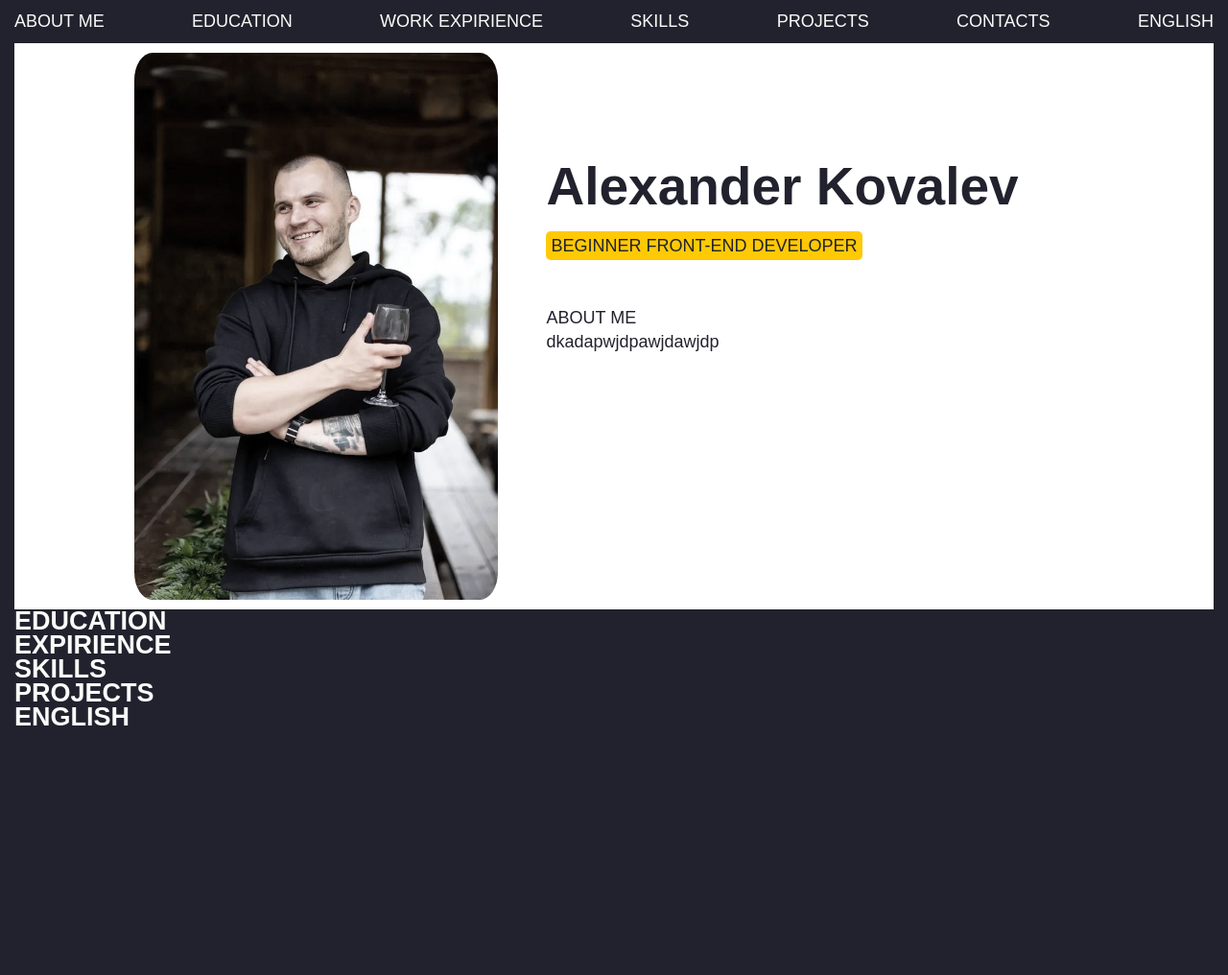
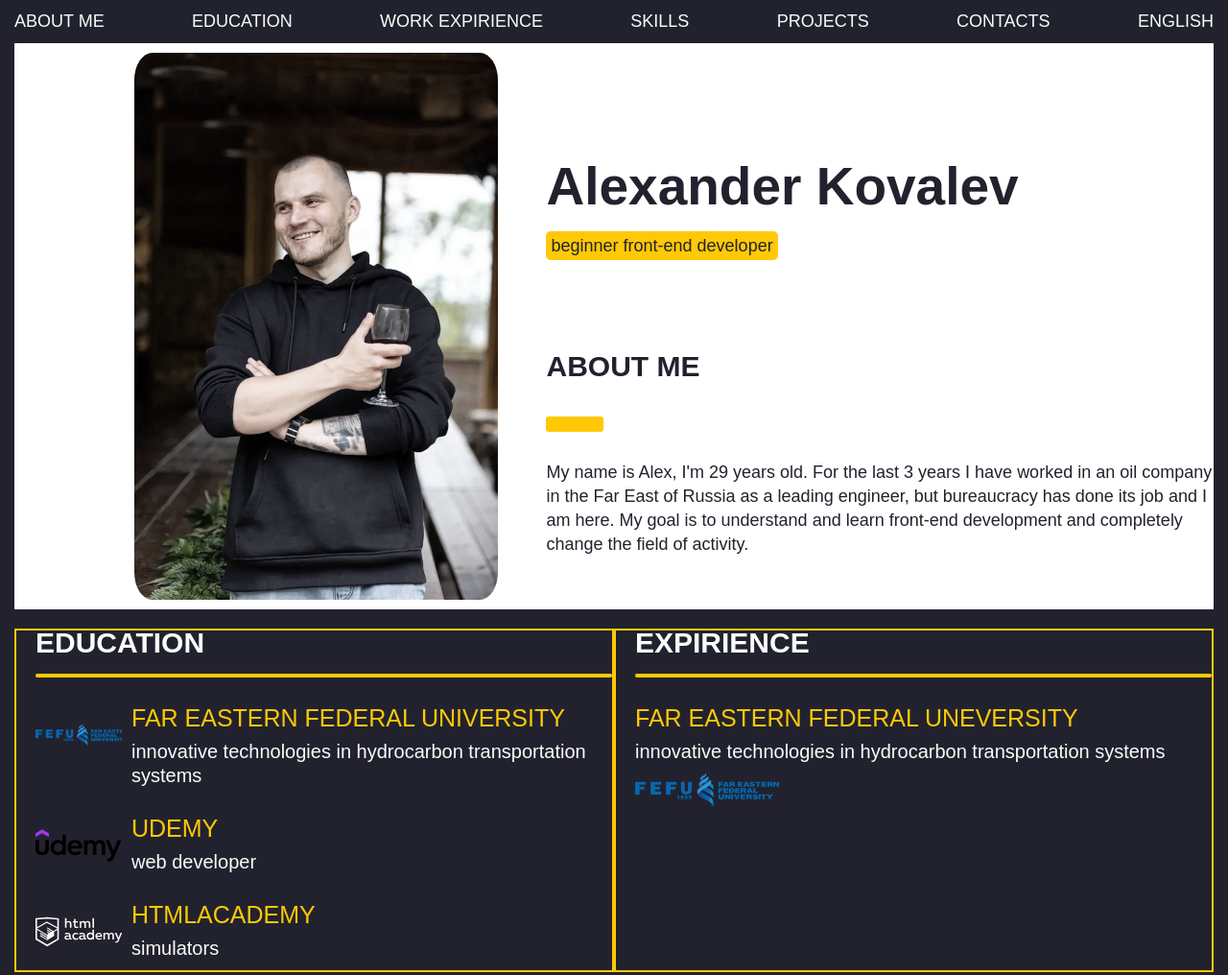
Before and after one commit to GITASKO/rsschool-cv, a plain HTML site: page index.html in a window 1280 px wide. Shown: the top 1016 px of the page at 96% size. Before the commit the page ends 800 px from the top, so only its background shows below. Drawn offline with Linux system fonts and the light colour scheme; a web font is replaced by a local one.

Commit message:
feat: update html and css/ CV3

```diff
--- a/css/style.css
+++ b/css/style.css
@@ -29,6 +29,12 @@ ul {
     list-style: none;
 }
 
+@media (max-width: 768px) {
+    .section {
+      width: 100%;
+    }
+  }
+
 
 .container {
     max-width: 1440px;
@@ -47,11 +53,26 @@ ul {
     text-align: center;
 }
 
+.header__menu-item {
+    transition: background-size 0.8s;
+    text-decoration: none;
+    background-image: linear-gradient(#FFC905, #FFC905);
+    background-position: 0% 100%;
+    background-repeat: no-repeat;
+    background-size: 0% 2px;
+}
+
+.header__menu-item:hover {
+    transition: 0.8s;
+    background-size: 100% 2px;
+}
+
 .header__container {
     display: flex;
     flex: wrap;
     background-color: #fff;
 }
+
 .header__photo {
     position: relative;
     display: flex;
@@ -61,7 +82,7 @@ ul {
 }
 
 .header__photo-main {
-    object-fit: contain;
+    object-fit: cover;
     width: 100%;
     height: 100%;
     overflow: hidden;
@@ -70,6 +91,7 @@ ul {
 }
 
 .header__content {
+    font-family: 'Allerta Stencil', sans-serif;
     display: flex;
     flex-direction: column;
     text-align: left;
@@ -80,14 +102,13 @@ ul {
 }
 
 .header__info-title {
-    font-family: 'Allerta Stencil', sans-serif;
     font-size: 55px;
 }
 
 .header__info-subtitle {
-    font-family: 'Allerta Stencil', sans-serif;
     margin-bottom: 50px;
-    text-transform: uppercase;
+    text-transform: lowercase;
+    margin-bottom: 100px;
 }
 
 .header__info-subtitle span {
@@ -95,3 +116,169 @@ ul {
     border-radius: 5px;
     padding: 5px;
 }
+
+.header__info-aboutmetitle {
+    display: flex;
+    flex-direction: column;
+    font-size: 30px;
+    font-weight: 600;
+    margin-bottom: 30px;
+}
+
+.header__info-aboutmetitle::after {
+    content: "";
+    margin-top: 40px;
+    width: 60px;
+    border-bottom: 1rem solid #FFC905;
+    border-radius: 3px;
+}
+
+/* Quote header */
+/* .header__info-aboutmedescr-1 {
+    position: relative;
+    font-style: italic;
+    padding: 16px 24px;
+    margin: 16px 46px;
+    font-size: 16px;
+    text-align: center;
+}
+.header__info-aboutmedescr-1:before,
+.header__info-aboutmedescr-1:after {
+    position: absolute;
+    color: #FFC905;
+    font-size: 100px;
+    font-family: Times, sans-serif;
+    line-height: 100px;
+}
+.header__info-aboutmedescr-1:before {
+    content: '“';
+    left: -30px;
+    top: -10px;
+}
+.header__info-aboutmedescr-1:after {
+    content: '”';
+    right: -30px;
+    bottom: -10px;
+} */
+
+
+/* .main__container {
+    margin-top: 70px;
+    display: grid;
+    grid-template-areas: "a a b b b b b"
+                         "c c b b b b b"
+                         "d d f f f f f"
+
+}
+
+.grid-item-1 {
+    grid-area: a;
+
+}
+
+.grid-item-2 {
+    grid-area: b;
+}
+
+.grid-item-3 {
+    grid-area: c;
+}
+
+.grid-item-4 {
+    grid-area: f;
+}
+
+.grid-item-5 {
+    grid-area: d;
+} */
+
+.main__container {
+  display: flex;
+  flex-wrap: wrap;
+  margin-top: 20px;
+}
+
+.main__container section {
+    width: 50%;
+    display: flex;
+    justify-content: flex-start;
+    flex-direction: column;
+    border: 2px solid #FFC905;
+    padding-left: 20px;
+    margin-bottom: 20px;
+}
+
+.main__header {
+    display: flex;
+    flex-direction: column;
+    font-size: 30px;
+    font-weight: 600;
+    margin-bottom: 10px;
+}
+
+.main__header::after {
+    content: "";
+    margin-top: 20px;
+    width: 100$;
+    border-bottom: 4px solid #FFC905;
+    border-radius: 2px;
+}
+
+.fefu {
+    max-width: 150px;;
+}
+
+.education__place {
+    opacity: 1;
+    transition: opacity .5s;
+    margin-left: 100px;
+    position: relative;
+}
+
+.education__place:hover {
+    opacity: 0.5;
+}
+
+.place1::before {
+    content: "";
+    position: absolute;
+    left: -100px;
+    width: 90px;
+    height: 90px;
+    background-image: url(/rsschool-cv/img/icons/logo_eng_1899.svg);
+    background-size: 100px 100px;
+}
+
+.place2::before {
+    content: "";
+    position: absolute;
+    left: -100px;
+    width: 90px;
+    height: 90px;
+    background-image: url(/rsschool-cv/img/icons/logo-udemy.svg);
+    background-size: 90px 100px;
+}
+
+.place3::before {
+    content: "";
+    position: absolute;
+    left: -100px;
+    width: 90px;
+    height: 90px;
+    background-image: url(/rsschool-cv/img/icons/logo-htmlacad.svg) ;
+    background-size: 90px 100px;
+}
+
+.education__title {
+    color: #FFC905;
+    text-transform: uppercase;
+    font-size: 25px;
+    margin-top: 20px;
+    margin-bottom: 10px;
+}
+
+.education__info {
+    text-transform: lowercase;
+    font-size: 20px;
+    margin-bottom: 10px;
+}
--- a/index.html
+++ b/index.html
@@ -26,7 +26,7 @@
                         <li class="header__menu-item"><a href="#skills" class="item-link">SKILLS</a></li>
                         <li class="header__menu-item"><a href="#projects" class="item-link">PROJECTS</a></li>
                         <li class="header__menu-item"><a href="#contacts" class="item-link">CONTACTS</a></li>
-                        <li class="header__menu-item"><a href="#eng" class="item-link">ENGLISH</a></li>
+                        <li class="header__menu-item"><a href="#english" class="item-link">ENGLISH</a></li>
                     </ul>
                 </nav>
             </div>
@@ -38,7 +38,8 @@
                         <h1 class="header__info-title">Alexander Kovalev</h1>
                         <div class="header__info-subtitle"><span>beginner front-end developer</span></div>
                         <div class="header__info-aboutmetitle" id="about">ABOUT ME</div>
-                        <div class="header__info-aboutmedescr">dkadapwjdpawjdawjdp</div
+                        <div class="header__info-aboutmedescr">My name is Alex, I'm 29 years old. For the last 3 years I have worked in an oil company in the Far East of Russia as a leading engineer, but bureaucracy has done its job and I am here. My goal is to understand and learn front-end development and completely change the field of activity.</div>
+                        <!-- <div class="header__info-aboutmedescr-1">In the future: I do not go to work to serve 8 hours for a salary. I love coding and solving complex problems</div> -->
                 </div>
             </div>
         </div>
@@ -46,19 +47,51 @@
     <main class="main">
         <div class="container">
             <div class="main__container">
-                <section class="main__education" id="education">
+                <section class="education grid-item-1" id="education">
                     <h2 class="main__header">EDUCATION</h2>
+                    <div class="education__place place1" ><a href="https://www.dvfu.ru/en/">
+                        <div class="education__title">Far Eastern Federal University</div>
+                        <div class="education__info">Innovative Technologies in Hydrocarbon Transportation Systems</div>
+                    </a>
+                    </div>
+                    <div class="education__place place2"><a href="https://www.udemy.com/course/webdeveloper/">
+                        <div class="education__title">Udemy</div>
+                        <div class="education__info">web developer</div>
+                        </a>
+                    </div>
+                    <div class="education__place place3"><a href="https://htmlacademy.ru/courses">
+                        <div class="education__title">htmlacademy</div>
+                        <div class="education__info">simulators</div>
+                        </a>
+                    </div>
                 </section>
-                <section class="main__expirience" id="expirience">
+                <section class="expirience grid-item-2" id="expirience">
                     <h2 class="main__header">EXPIRIENCE</h2>
+                    <div class="expirience__place2">
+                        <div class="education__title">Far Eastern Federal Uneversity</div>
+                        <div class="education__info">Innovative Technologies in Hydrocarbon Transportation Systems</div>
+                        <div class="education__info">
+                        <img src="./img/icons/logo_eng_1899.svg" alt="FEFU" class="fefu">
+                        </div>
+                    </div>
+                    <div class="expirience__place">
+                        <div class="expirience__title"></div>
+                        <div class="expirience__info"></div>
+                        <div class="expirience__info"></div>
+                    </div>
+                    <div class="expirience__place">
+                        <div class="expirience__title"></div>
+                        <div class="expirience__info"></div>
+                        <div class="expirience__info"></div>
+                    </div>
                 </section>
-                <section class="main__skills" id="skills">
+                <section class="skills grid-item-3" id="skills">
                     <h2 class="main__header">SKILLS</h2>
                 </section>
-                <section class="main__projects" id="projects">
+                <section class="projects grid-item-4" id="projects">
                     <h2 class="main__header">PROJECTS</h2>
                 </section>
-                <section class="main__english" id="english">
+                <section class="english grid-item-5" id="english">
                     <h2 class="main__header">ENGLISH</h2>
                 </section>
             </div>
```
Also changed, not shown: img/icons/logo-htmlacad.svg (added), img/icons/logo-udemy.svg (added), img/icons/logo_eng_1899.svg (added).
